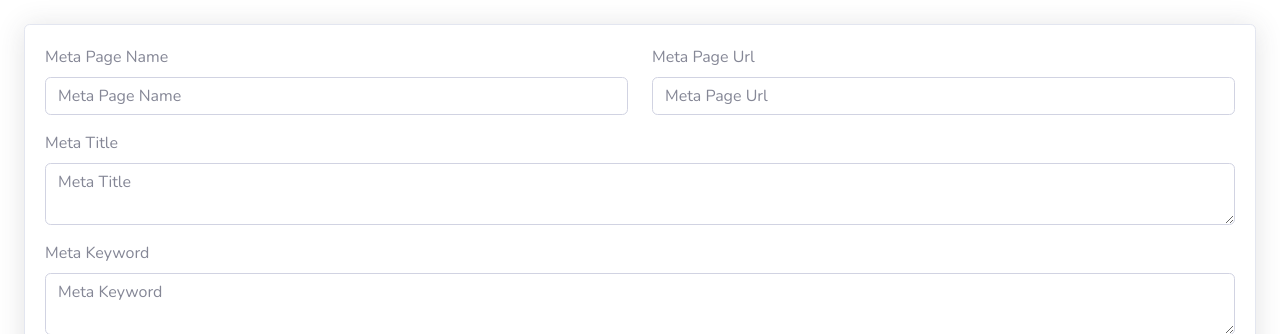
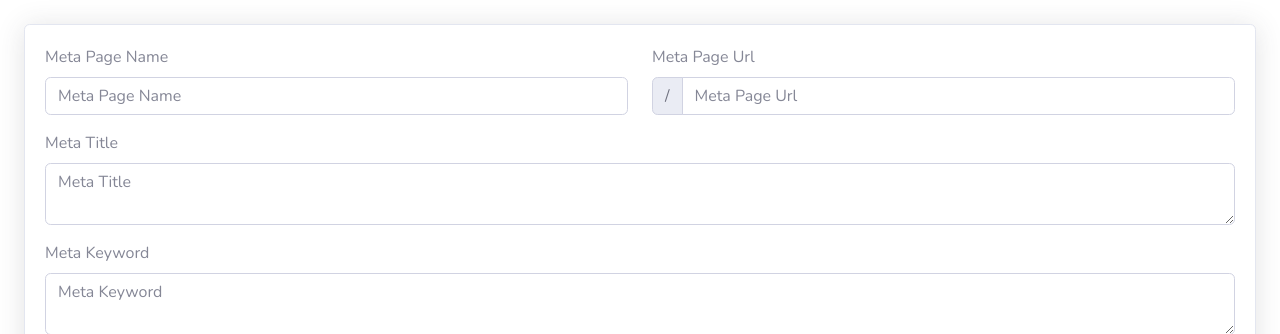
Before and after one commit to mg959180/conectai, a PHP site: the page made by app/views/admin/meta-details/meta-form.php in a window 1280 px wide. Shown: the top 334 px of the page. Run offline with PHP 8.4, Linux system fonts and the light colour scheme; the template is opened without the code that fills it, so the values that code supplies are empty; some libraries are stand-ins or nearby versions.

```diff
--- a/app/views/admin/meta-details/meta-form.php
+++ b/app/views/admin/meta-details/meta-form.php
@@ -46,7 +46,12 @@
                     <div class="col-sm-6">
                         <div class="form-group">
                             <label for="website_url">Meta Page Url</label>
-                            <input type="text" class="form-control " id="website_url" name="website_url" value="<?= $meta_data['wmd_website_url'] ?? '' ?>" placeholder="Meta Page Url">
+                            <div class="input-group mb-2 mr-sm-2">
+                                <div class="input-group-prepend">
+                                    <div class="input-group-text"><?= SITE_URL ?></div>
+                                </div>
+                                <input type="text" class="form-control " id="website_url" name="website_url" value="<?= $meta_data['wmd_website_url'] ?? '' ?>" placeholder="Meta Page Url">
+                            </div>
                         </div>
                     </div>
                 </div>
```
